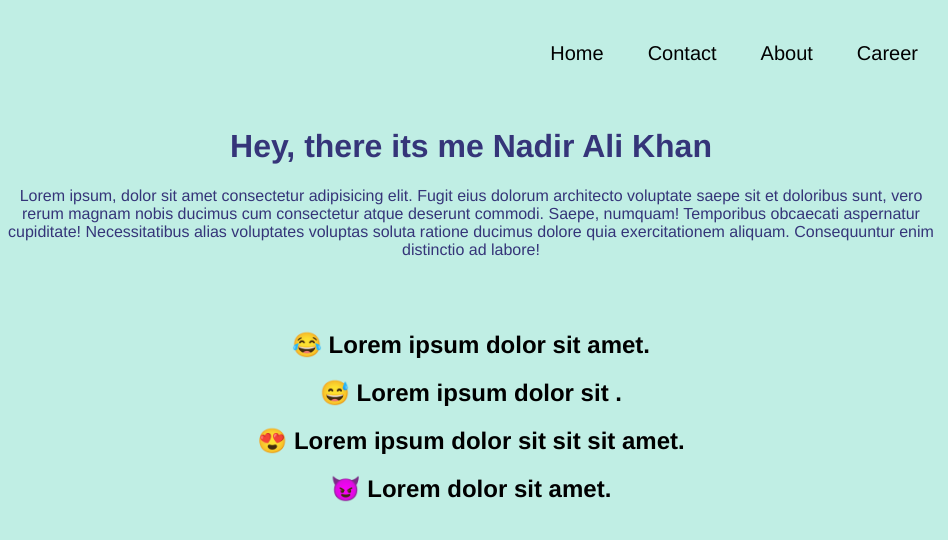
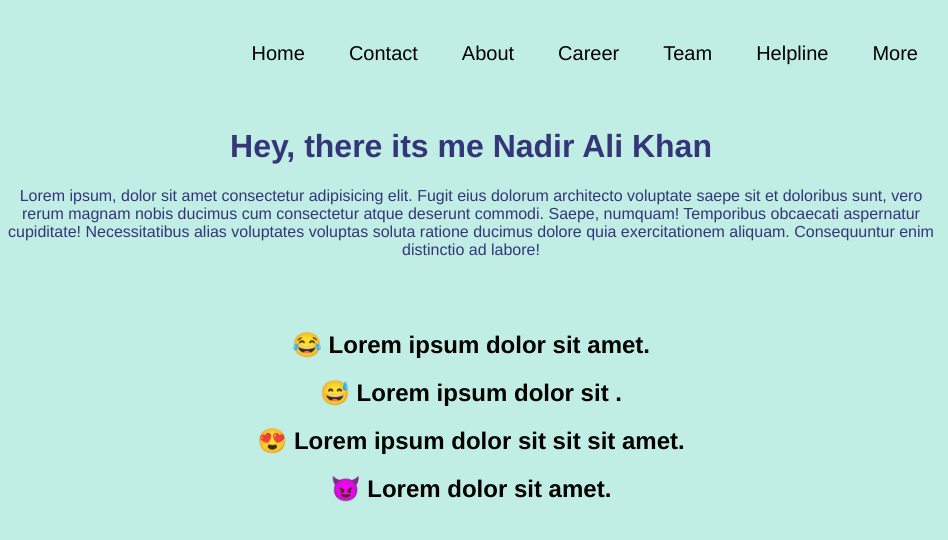
Before and after one commit to NadirAliOfficial/mern--38, a plain HTML site: page index.html in a window 1280 px wide. Shown: the full height of the page, 332-1280 px from the left. Drawn offline with Linux system fonts and the light colour scheme.

Commit message:
Add files via upload
Updated Version for Github

```diff
--- a/index.html
+++ b/index.html
@@ -18,6 +18,9 @@
             <li>Contact</li>
             <li>About</li>
             <li>Career</li>
+            <li>Team</li>
+            <li>Helpline</li>
+            <li>More</li>
         </ul>
     </nav>
 <div class="container">
--- a/style.css
+++ b/style.css
@@ -31,7 +31,7 @@ img {
 ul {
 
     display: flex;
-    justify-content: flex-end;
+    justify-content: end;
     list-style-type: none;
     font-size: 20px;
 
```
